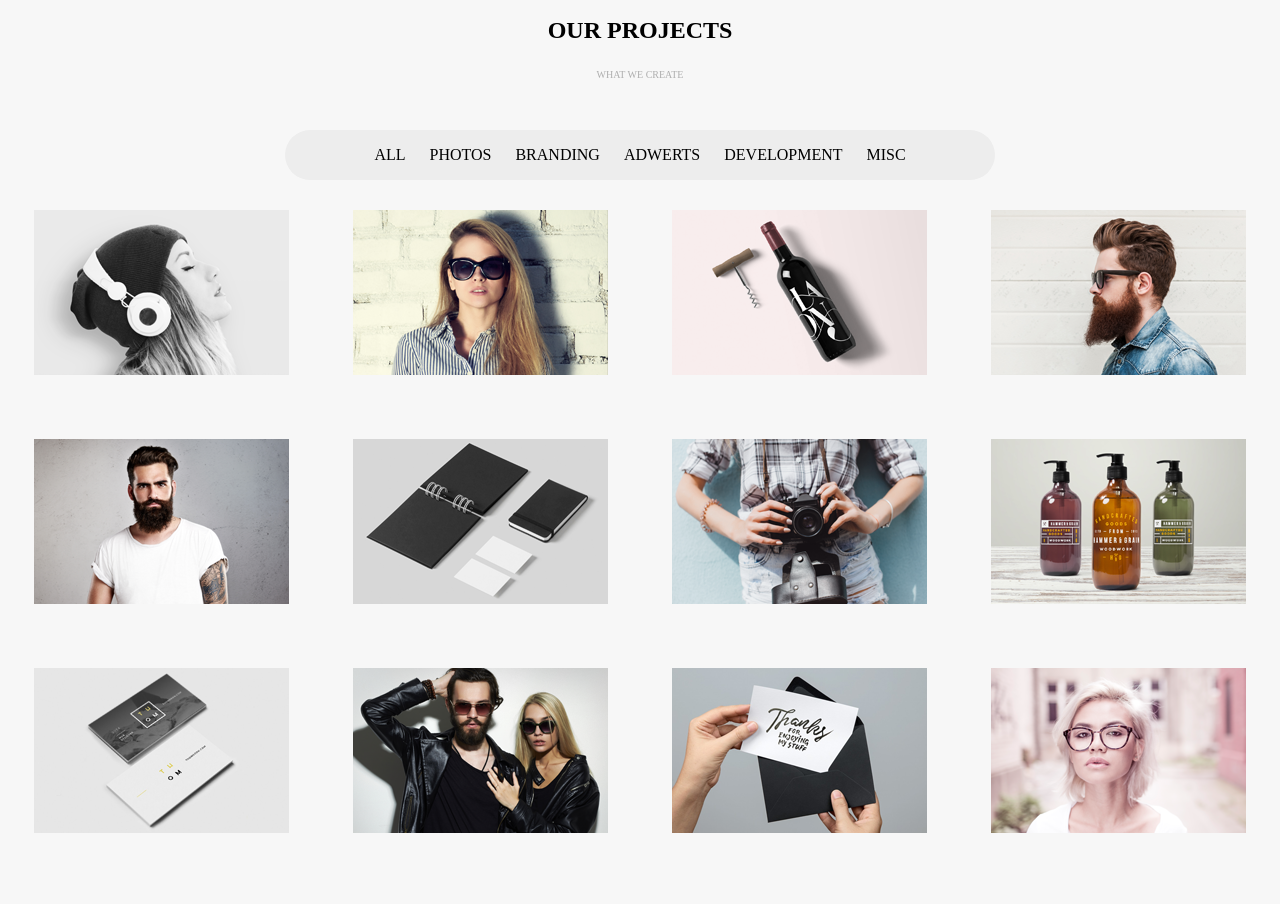
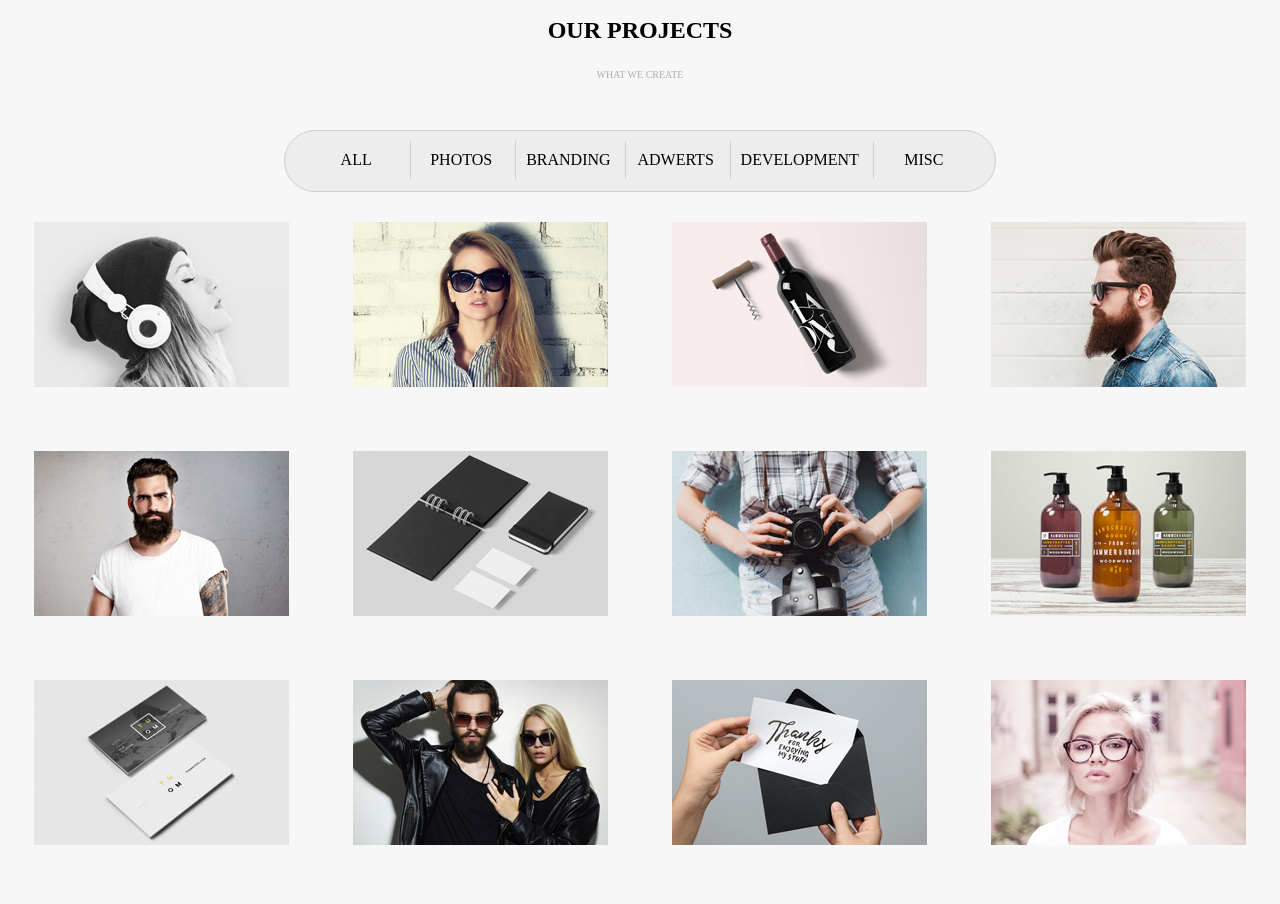
Before and after one commit to grzegorzgebala/awax-project, a website: page index.html in a window 1280 px wide. Shown: the part 1746-2650 px from the top of the page. Drawn offline with Linux system fonts and the light colour scheme.

Commit message:
Menu bug fixed

```diff
--- a/index.html
+++ b/index.html
@@ -86,11 +86,11 @@
 					<nav>
 						<ul>
 							<li>ALL</li>
-							<li>PHOTOS</li>
-							<li>BRANDING</li>
-							<li>ADWERTS</li>
-							<li>DEVELOPMENT</li>
-							<li>MISC</li>
+							<li class="line">PHOTOS</li>
+							<li class="line">BRANDING</li>
+							<li class="line">ADWERTS</li>
+							<li class="line">DEVELOPMENT</li>
+							<li class="line">MISC</li>
 						</ul>
 					</nav>
 					<div class="l1">
--- a/sass/style.scss
+++ b/sass/style.scss
@@ -209,19 +209,27 @@ body {
     background: rgb(237, 237, 237);
     border-radius: 50px;
     width: 710px;
+    border: 1px solid #cfcfcf;
+    height: 60px;
 
     ul {
-      padding: 0;
+      padding: 10px 0;
       text-align: center;
+      margin: 0 auto;
 
       li {
-        display: inline;
-        margin: 10px;
-        width: 100px;
+        display: inline-block;
+        min-width: 80px;
+        padding: 10px;
+      }
+
+      .line {
+        border-left: 1px solid #cfcfcf;
       }
 
       li:hover {
         border-bottom: 5px solid #b88b58;
+        cursor: pointer;
       }
     }
   }
```
Also changed, not shown: css/style.css.
